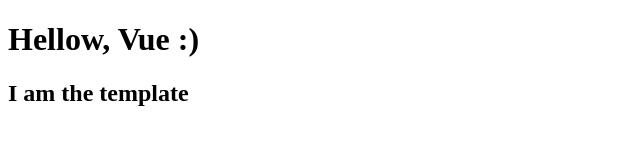
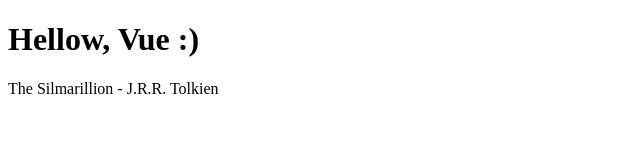
Before and after one commit to pwpape/feanors-forge, a plain HTML site: page html/index.html in a window 1280 px wide. Shown: the whole page, without its empty margins (0-640 px from the left). Drawn offline with nearby package versions, Linux system fonts and the light colour scheme.

Commit message:
added data function in app.js

```diff
--- a/Scripts/app.js
+++ b/Scripts/app.js
@@ -1,5 +1,10 @@
 const app = Vue.createApp({
-    //
+    data() {
+        return {
+            title: 'The Silmarillion',
+            author: 'J.R.R. Tolkien'
+        }
+    }
 })
 
 app.mount('#app')
--- a/html/index.html
+++ b/html/index.html
@@ -10,7 +10,7 @@
 	<body>
 		<h1>Hellow, Vue :)</h1>
 		<div id="app">
-			<h2>I am the template</h2>
+			<p>{{ title }} - {{ author }}</p>
 		</div>
 		<script src="/Scripts/app.js"></script>
 	</body>
```
